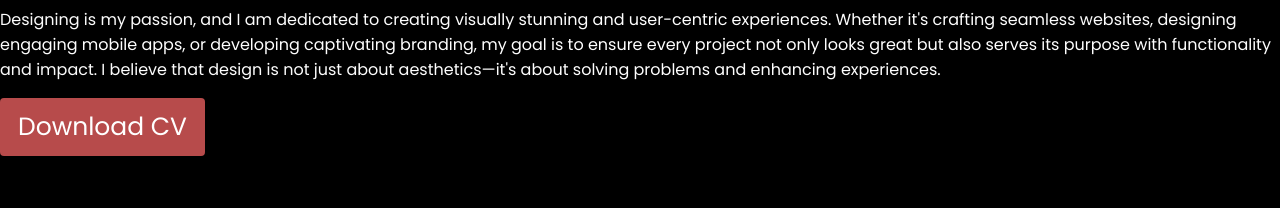
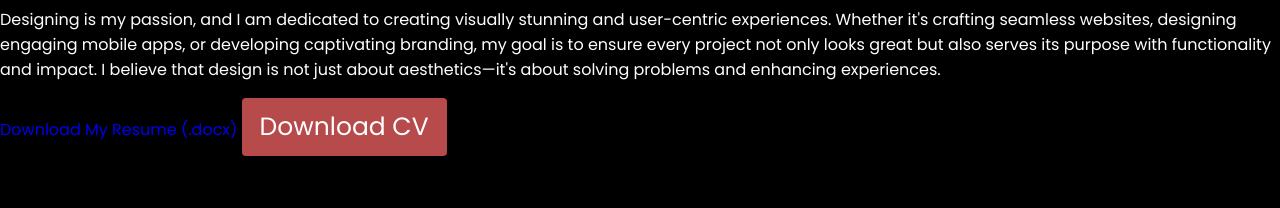
Before and after one commit to Yanyan0708/Ian-Portfolio, a plain HTML site: page index.html in a window 1280 px wide. Shown: the part 2550-2758 px from the top of the page. Drawn offline with nearby package versions, Linux system fonts and the light colour scheme.

Commit message:
index.html

```diff
--- a/index.html
+++ b/index.html
@@ -132,7 +132,7 @@
               Designing is my passion, and I am dedicated to creating visually stunning and user-centric experiences. Whether it's crafting seamless websites, designing engaging mobile apps, or developing captivating branding, my goal is to ensure every project not only looks great but also serves its purpose with functionality and impact. I believe that design is not just about aesthetics—it's about solving problems and enhancing experiences.
 
             <div class="button">
-              <a href="IAN GABRIEL-R.-PULMANO-RESUME.docx" download="Ian_Resume.pdf">
+                 <a href="IAN GABRIEL-R.-PULMANO-RESUME.docx" download>Download My Resume (.docx)</a>
                 <button type="button">Download CV</button>
               </a>
             </div>
```
